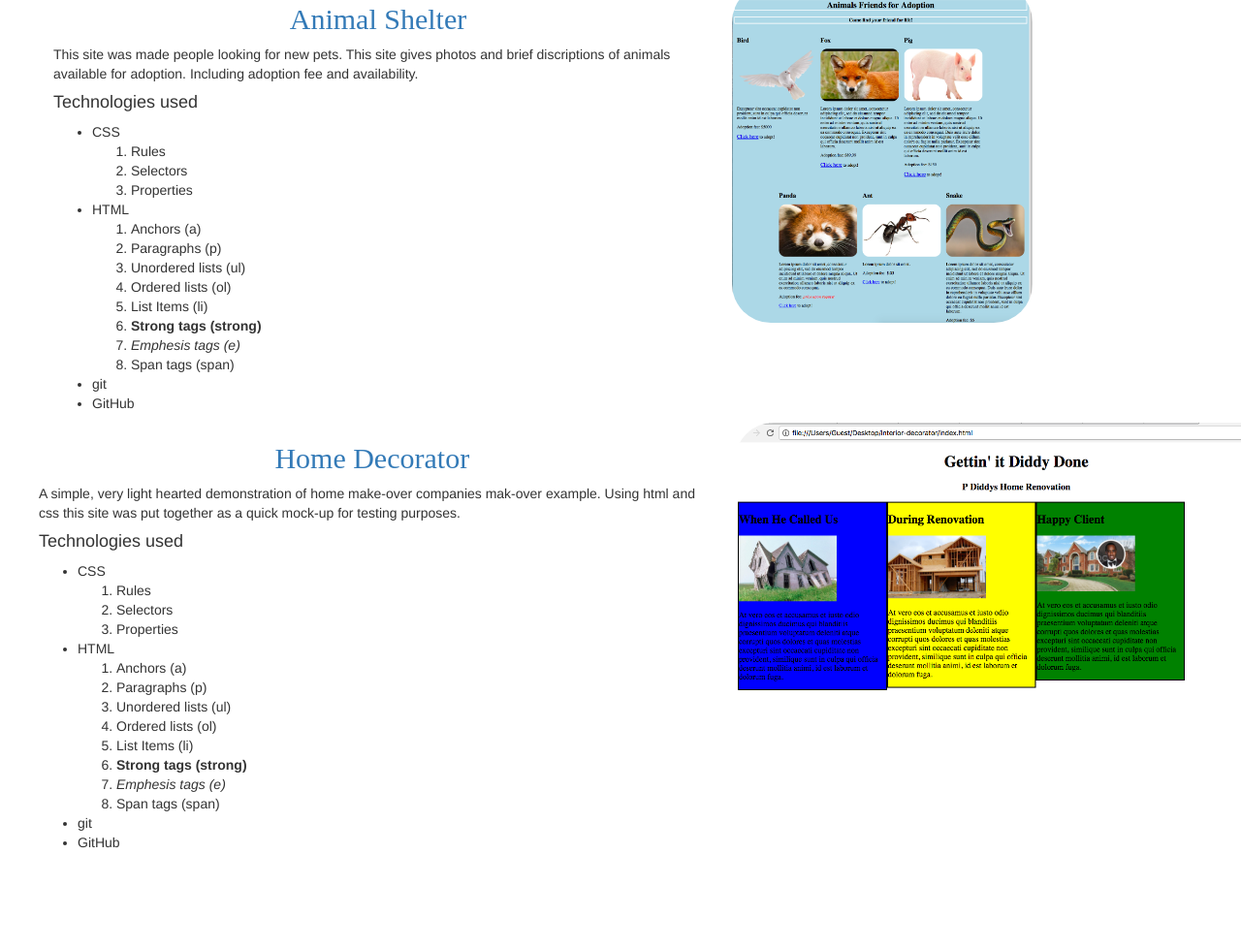
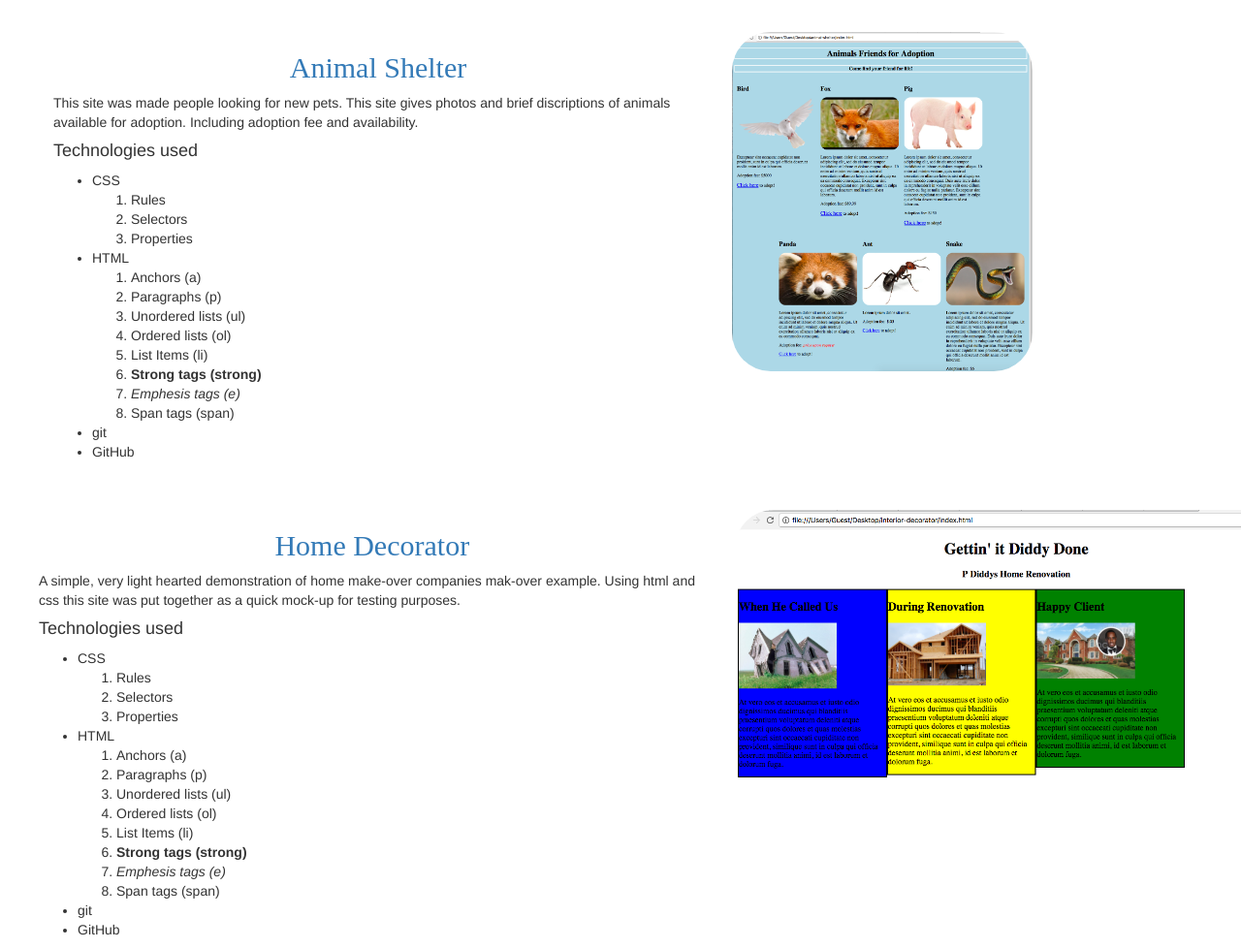
Before and after one commit to n-powell/Portfolio, a plain HTML site: page projects.html in a window 1280 px wide. Shown: the part 1078-2057 px from the top of the page at 97% size. Before the commit the page ends 1967 px from the top, so only its background shows below. Drawn offline with Linux system fonts and the light colour scheme.

Commit message:
add row buffer/top margin to add comfortable space between project rows.

```diff
--- a/css/styles.css
+++ b/css/styles.css
@@ -29,3 +29,7 @@ body h2 {
   height: 60px;
   background-color: blue;
 }*/
+
+.top-buffer {
+  margin-top: 40px;
+}
--- a/projects.html
+++ b/projects.html
@@ -29,7 +29,7 @@
         </div>
       </div>
 
-      <div class="row">
+      <div class="row top-buffer">
         <div class="col-md-7">
           <h1>Projects</h1>
           <br>
@@ -70,7 +70,7 @@
           </div>
       </div>
 
-      <div class="row">
+      <div class="row top-buffer">
         <div class="col-md-7">
           <div class="about-project">
             <h2><a href="https://github.com/n-powell/animal-shelter" target="_blank">Animal Shelter</a></h2>
@@ -107,7 +107,7 @@
           </div>
       </div>
 
-      <div class="row">
+      <div class="row top-buffer">
         <div class="col-md-7">
           <div class="about-project">
             <h2><a href="https://github.com/n-powell/interior-decorator" target="_blank">Home Decorator</a></h2>
```
